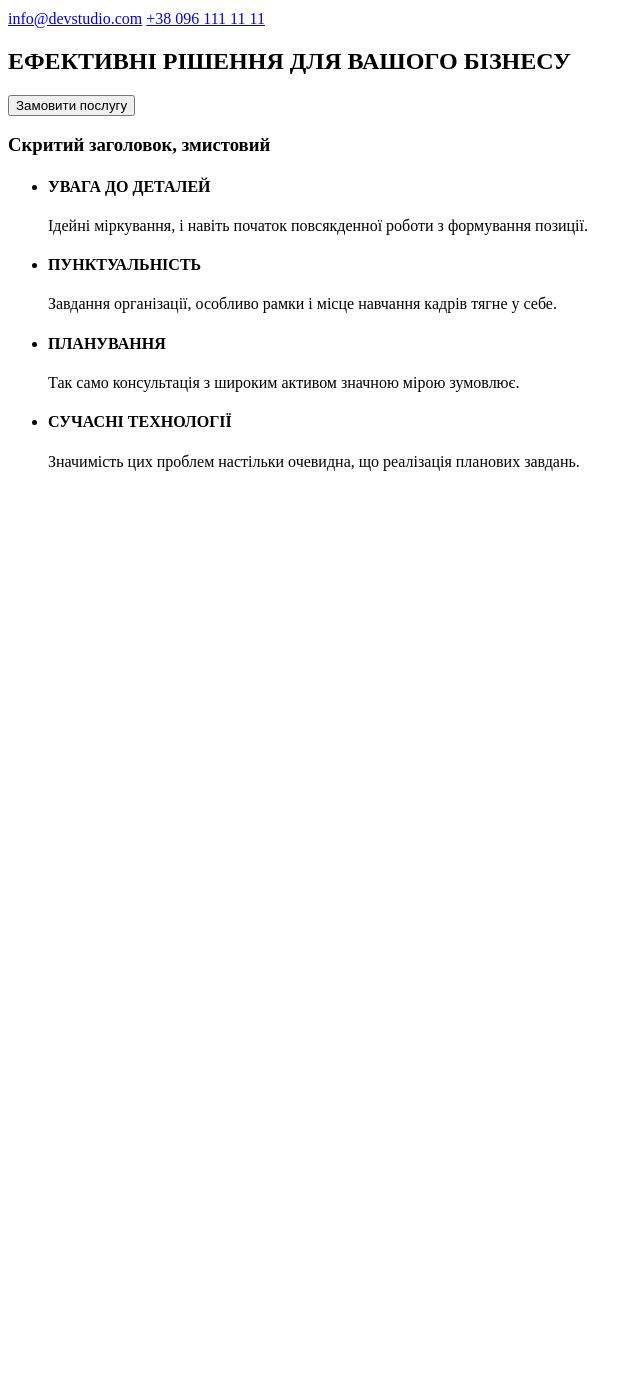
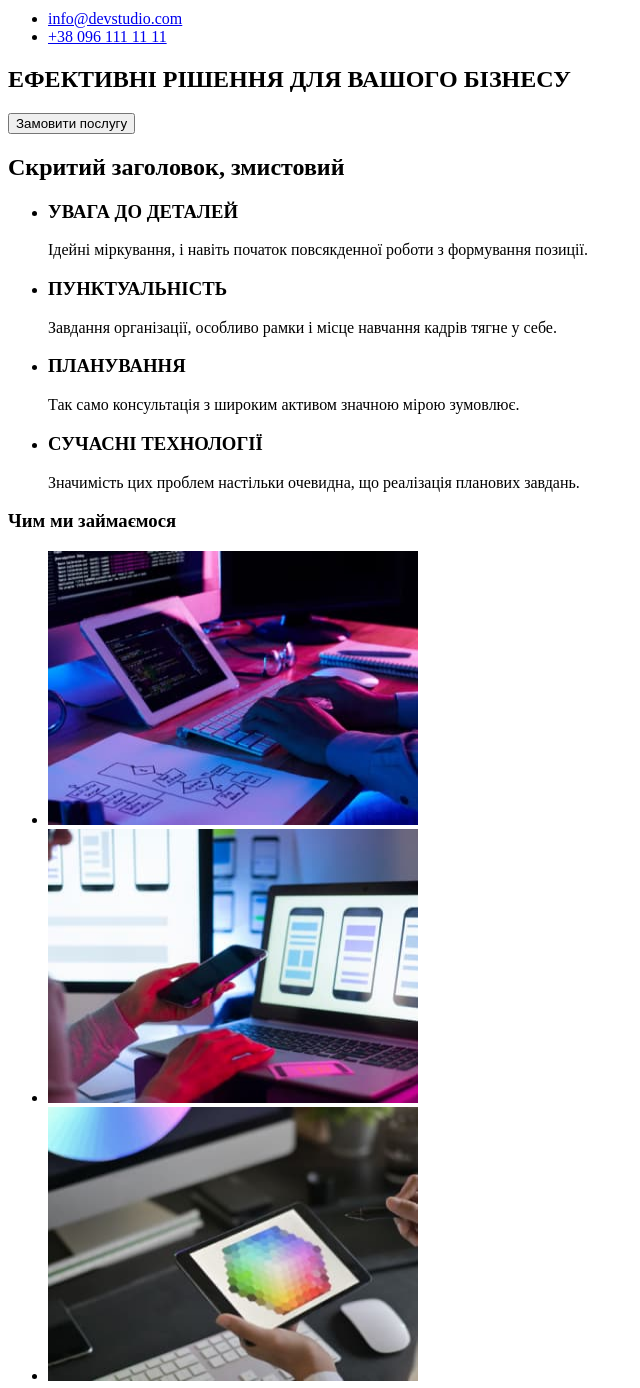
Before and after one commit to TanyaPochtiennykh/goit-markup-hw-01, a plain HTML site: page index.html in a window 1280 px wide. Shown: the part 140-1528 px from the top of the page, without its empty margins (0-640 px from the left). Before the commit the page ends 800 px from the top, so only its background shows below. Drawn offline with Linux system fonts and the light colour scheme.

Commit message:
some changes done

```diff
--- a/index.html
+++ b/index.html
@@ -6,6 +6,7 @@
     <title>WebStudio</title>
 </head>
 <body>
+    <!-- шапка сайту -->
     <header>
     <h1><a href=""></a>WebStudio</h1>
     <nav>
@@ -15,9 +16,12 @@
             <li><a href="">Контакти</a></li>
         </ul>
     </nav>
-    <a href="mailto:info@devstudio.com">info@devstudio.com</a>
-    <a href="tel:+380961111111">+38 096 111 11 11</a>
+    <ul>
+    <li><a href="mailto:info@devstudio.com">info@devstudio.com</a></li>
+    <li><a href="tel:+380961111111">+38 096 111 11 11</a></li>
+    </ul>
     </header>
+    <main>
     <!-- hero section -->
     <section>
     <h2>ЕФЕКТИВНІ РІШЕННЯ ДЛЯ ВАШОГО БІЗНЕСУ</h2>
@@ -25,33 +29,43 @@
     </section>
     <!-- why we section -->
     <section>
-    <h3>Скритий заголовок, змистовий</h3>
+    <h2>Скритий заголовок, змистовий</h2>
     <ul>
         <li>
-            <h4>УВАГА ДО ДЕТАЛЕЙ</h4>
-                <p>Ідейні міркування, і навіть початок повсякденної роботи з формування позиції.</p>
+        <h3>УВАГА ДО ДЕТАЛЕЙ</h3>
+        <p>Ідейні міркування, і навіть початок повсякденної роботи з формування позиції.</p>
         </li>
         <li>
-        <h4>ПУНКТУАЛЬНІСТЬ</h4>
+        <h3>ПУНКТУАЛЬНІСТЬ</h3>
         <p>Завдання організації, особливо рамки і місце навчання кадрів тягне у себе.</p>
         </li>
         <li>
-        <h4>ПЛАНУВАННЯ</h4>
+        <h3>ПЛАНУВАННЯ</h3>
         <p>Так само консультація з широким активом значною мірою зумовлює.</p>
         </li>
         <li>
-        <h4>СУЧАСНІ ТЕХНОЛОГІЇ</h4>
+        <h3>СУЧАСНІ ТЕХНОЛОГІЇ</h3>
         <p>Значимість цих проблем настільки очевидна, що реалізація планових завдань.</p>
         </li>
     </ul>
     </section>
     <!-- what we do section-->
-    <section>
-        <!-- 3 pics -->
+    <h3>Чим ми займаємося</h3>
+    <ul>
+        <li>
+            <img src="./images/what-we-do-1.jpg" alt="Фото комп'ютера" width="370" height="274">
+        </li>
+        <li>
+    <img src="./images/what-we-do-2.jpg" alt="Сучасні технології" width="370" height="274">
+        </li>
+        <li>
+    <img src="./images/what-we-do-3.jpg" alt="Айтішник за роботою" width="370" height="274"></li>
+        </ul>
     </section>
+    <!-- who are we section-->
 
 
-
+</main>
 </body>
 
 </html>
```
